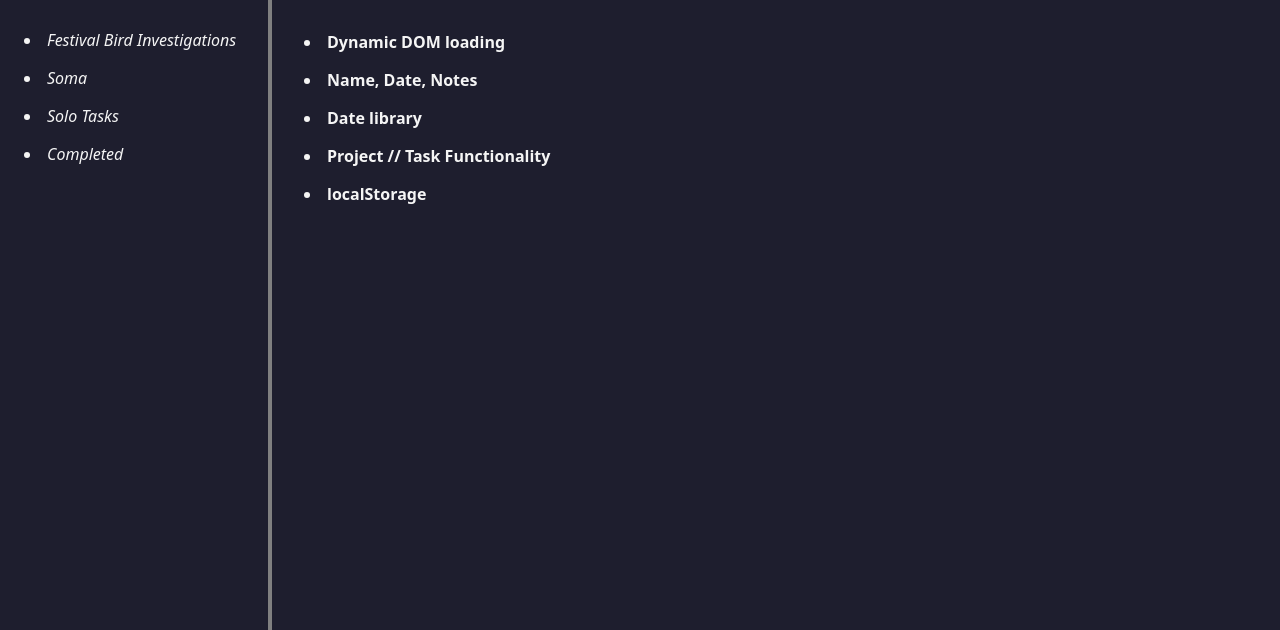
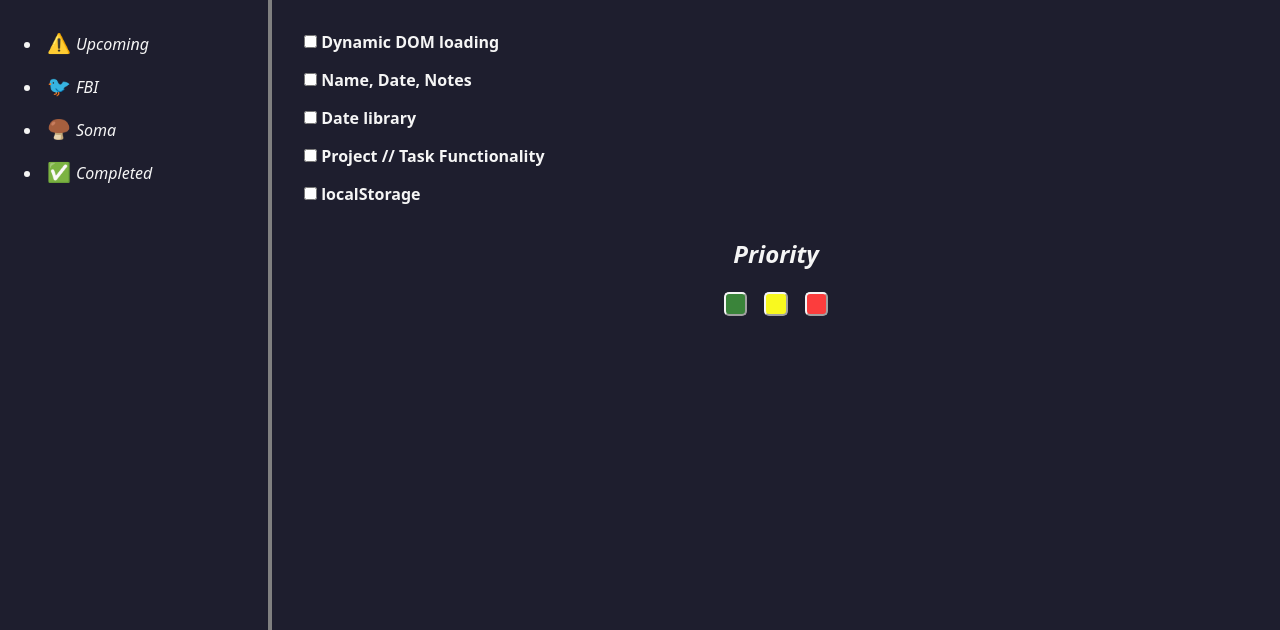
Before and after one commit to BeingIsBecoming/to-do-list, a website built with webpack: page src/template.html in a window 1280 px wide. Shown: the part 170-800 px from the top of the page. Built offline with nearby package versions, Linux system fonts and the light colour scheme.

Commit message:
Add buttons and emojis.

```diff
--- a/src/styles.css
+++ b/src/styles.css
@@ -25,6 +25,11 @@ main h1 {
 
 .list-container {
     margin-top: 2rem;
+}
+
+.list-container span{
+    font-style: normal;
+    font-size: larger;
 }
 
 header h1 {
@@ -74,3 +79,24 @@ main {
 main li {
     font-weight: 800;
 }
+
+button {
+    margin: .4rem;
+    padding: .6rem;
+    border-radius: 5px;
+    border-color: whitesmoke;
+}
+
+#red {
+    background-color: rgb(252, 61, 61);
+}
+#yellow {
+    background-color: rgb(249, 249, 31);
+}
+#green {
+    background-color: rgb(58, 132, 58);
+}
+
+.buttons {
+    text-align: center;
+}
--- a/src/template.html
+++ b/src/template.html
@@ -13,20 +13,28 @@
         <aside>
             <h2>PROJECTS</h2>
             <div class="list-container">
-                <li>Festival Bird Investigations</li>
-                <li>Soma</li>
-                <li>Solo Tasks</li>
-                <li>Completed</li>
+                <li><span>⚠️ </span> Upcoming</li>
+                <li><span>🐦 </span> FBI</li>
+                <li><span>🍄‍🟫 </span> Soma</li>
+                <li><span>✅ </span> Completed</li>
             </div>
         </aside>
         <main>
             <h1>TODAY</h1>
             <div class="list-container">
-                <li>Dynamic DOM loading</li>
-                <li>Name, Date, Notes</li>
-                <li>Date library</li>
-                <li>Project // Task Functionality</li>
-                <li>localStorage</li>
+                <ul>
+                    <li><input type="checkbox"> Dynamic DOM loading</li>
+                    <li><input type="checkbox"> Name, Date, Notes</li>
+                    <li><input type="checkbox"> Date library</li>
+                    <li><input type="checkbox"> Project // Task Functionality</li>
+                    <li><input type="checkbox"> localStorage</li>
+                </ul>
+                <div class="buttons">
+                    <h2>Priority</h2>
+                    <button id="green"></button>
+                    <button id="yellow"></button>
+                    <button id="red"></button>
+                </div>
             </div>
         </main>
     </div>
```
